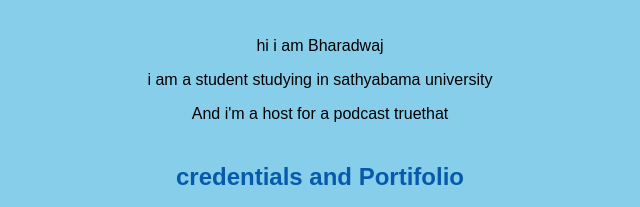
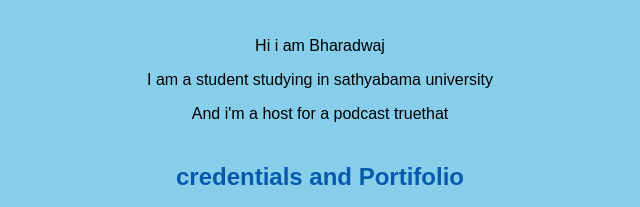
Before and after one commit to Satya2o7/Satya2o7.github.io, a plain HTML site: page index.html in a window 1280 px wide. Shown: the part 574-781 px from the top of the page, 320-960 px from the left. Drawn offline with Linux system fonts and the light colour scheme.

Commit message:
Update index.html

```diff
--- a/index.html
+++ b/index.html
@@ -12,8 +12,8 @@
 <img class="hero" src="images/banner.jpg" width="75%" alt="banner">
 <h1>Bharadwaj's plot<h1>
   <h2>About me</h2>
-  <p>hi i am Bharadwaj </p>
-  <p>i am a student studying in sathyabama university</p>
+  <p>Hi i am Bharadwaj </p>
+  <p>I am a student studying in sathyabama university</p>
   <p>And i'm a host for a podcast truethat</p>
   <h2> credentials and Portifolio</h2>
   <p><a href="resume.html">My Resume</a> | <a href="https://github.com/Satya2o7" target="_blank">My GitHub</a></p>
```
